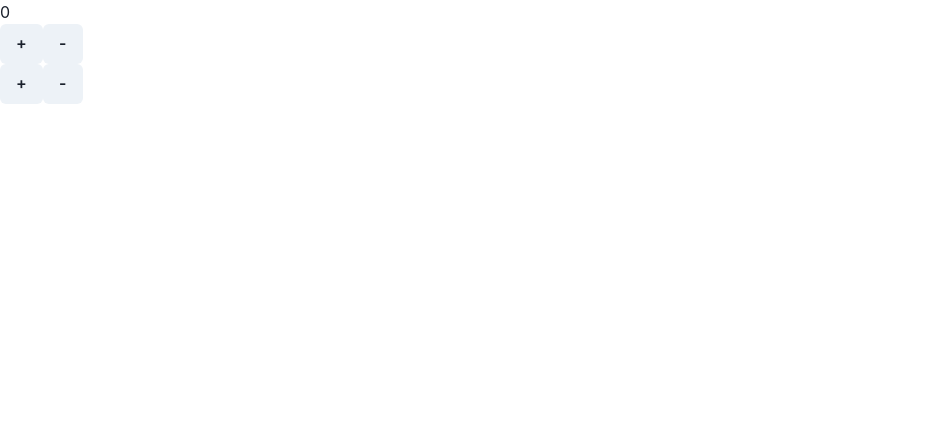
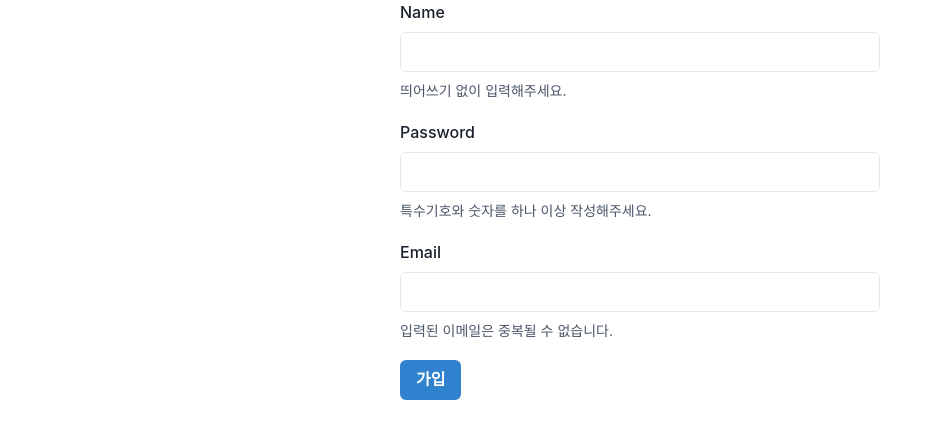
Before and after one commit to jeon602/React103123, a React (Create React App) app: page / in a window 1280 px wide. Shown: the top 438 px of the page, without its empty margins (0-943 px from the left). Built offline with nearby package versions, Linux system fonts and the light colour scheme.

Commit message:
state 활용 예제

```diff
--- a/src/App.js
+++ b/src/App.js
@@ -1,59 +1,84 @@
 import React, { useState } from "react";
-import { Box, Button } from "@chakra-ui/react";
+import {
+  Box,
+  Button,
+  Center,
+  FormControl,
+  FormHelperText,
+  FormLabel,
+  Input,
+} from "@chakra-ui/react";
 
 function App(props) {
-  const [number, setNumber] = useState(0);
+  const [name, setName] = useState("");
+  const [password, setPassword] = useState("");
+  const [email, setEmail] = useState("");
+  const [submitting, setSubmitting] = useState(false);
 
-  function handlePlusButtonClick() {
-    setNumber(number + 1);
+  function handleNameInput(e) {
+    setName(e.target.value);
+  }
+  function handlePasswordInput(e) {
+    setPassword(e.target.value);
   }
 
-  function handleMinusButtonClick() {
-    setNumber(number - 1);
+  function handleEmailInput(e) {
+    setEmail(e.target.value);
+  }
+
+  function handleSubmit() {
+    setSubmitting(true);
+    /*
+    axios
+      .post("/adduser", {
+        name,
+        email,
+        password,
+      })
+      .then((response) => console.log("성공할 때 해야하는일"))
+      .catch((error) => console.log("실패할 때 해야하는 일"))
+      .finally(() => console.log("꼭 해야하는 일"));
+
+     */
   }
 
   return (
-    <div>
-      <input type="number" value={number} />
-      <Box>
-        <Button onClick={handlePlusButtonClick}>+</Button>
-        <Button onClick={handleMinusButtonClick}>-</Button>
+    <Center>
+      <Box w={"480px"}>
+        <FormControl mb={5}>
+          <FormLabel>Name</FormLabel>
+          <Input type="text" value={name} onChange={handleNameInput} />
+          <FormHelperText>띄어쓰기 없이 입력해주세요.</FormHelperText>
+        </FormControl>
+
+        <FormControl mb={5}>
+          <FormLabel>Password</FormLabel>
+          <Input
+            type="password"
+            value={password}
+            onChange={handlePasswordInput}
+          />
+          <FormHelperText>
+            특수기호와 숫자를 하나 이상 작성해주세요.
+          </FormHelperText>
+        </FormControl>
+
+        <FormControl mb={5}>
+          <FormLabel>Email</FormLabel>
+          <Input type="email" value={email} onChange={handleEmailInput} />
+          <FormHelperText>입력된 이메일은 중복될 수 없습니다.</FormHelperText>
+        </FormControl>
+
+        <Button
+          onClick={handleSubmit}
+          colorScheme="blue"
+          isLoading={submitting}
+        >
+          가입
+        </Button>
       </Box>
-      <Box>
-        <Button onClick={() => setNumber(number + 1)}>+</Button>
-        <Button onClick={() => setNumber(number - 1)}>-</Button>
-      </Box>
-    </div>
+    </Center>
   );
 }
 
 export default App;
-
-// import React, { useState } from "react";
-// import { Box, Button } from "@chakra-ui/react";
-//
-// function App(props) {
-//   const [number, setNumber] = useState(0);
-//   function handlePlusButtonClick() {
-//     setNumber(number + 1);
-//   }
-//   function handleMinusButtonClick() {
-//     setNumber(number - 1);
-//   }
-//
-//   return (
-//     <div>
-//       <input type="number" value={number} />
-//       <Box>
-//         <Button onClick={handlePlusButtonClick()}>+</Button>
-//         <Button onClick={handleMinusButtonClick()}>-</Button>
-//       </Box>
-//       <Box>
-//         <button onClick={() => setNumber(number + 1)}>+</button>
-//         <button onClick={() => setNumber(number - 1)}>-</button>
-//       </Box>
-//     </div>
-//   );
-// }
-//
-// export default App;
```
